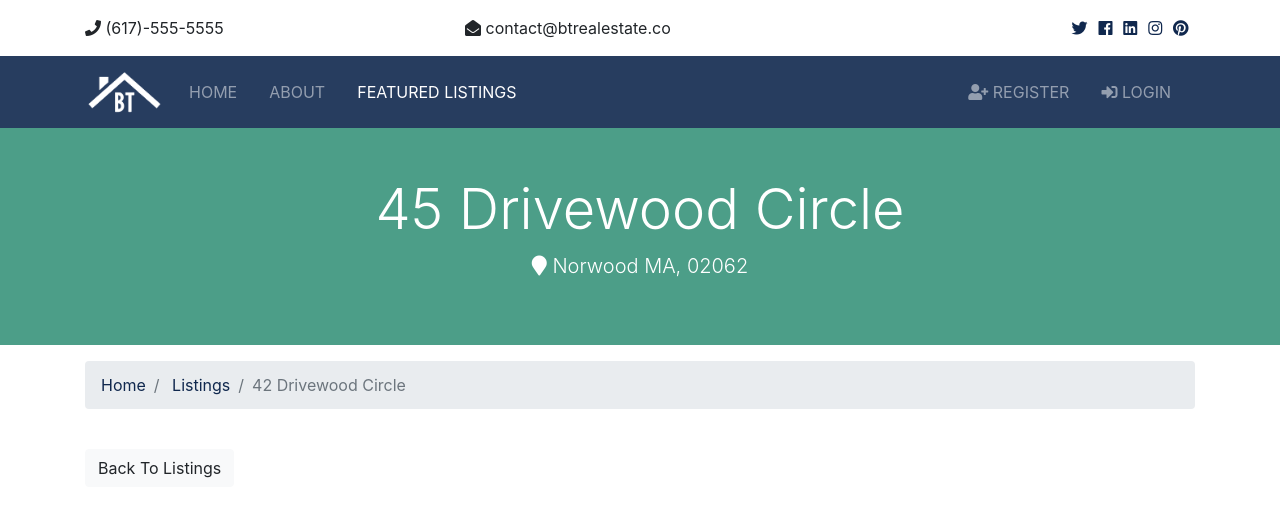
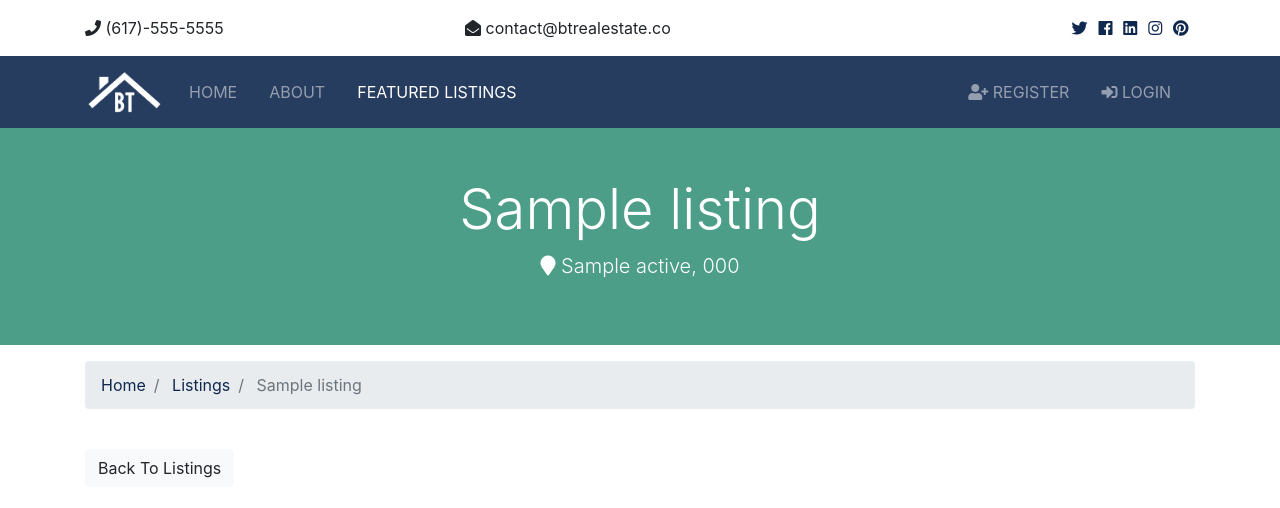
Before and after one commit to nhht77/Django-btre, a Django app: page /listing/1 in a window 1280 px wide. Shown: the top 508 px of the page. Run offline with Django 3.2, Linux system fonts and the light colour scheme; tables that the repository leaves empty hold one stand-in row (values such as "Sample post"); grey boxes marked "Sample" are stand-in pictures; some libraries are stand-ins or nearby versions.

Commit message:
Single listing page

```diff
--- a/listings/models.py
+++ b/listings/models.py
@@ -13,7 +13,7 @@ class Listing(models.Model):
     description  = models.TextField(blank=True)
     price        = models.IntegerField()
     bedrooms     = models.IntegerField()
-    bathrooms    = models.DecimalField(max_digits=2, decimal_places=1)
+    bathrooms    = models.IntegerField()
     garage       = models.IntegerField(default=0)
     sqft         = models.IntegerField()
     lot_size     = models.DecimalField(max_digits=5, decimal_places=1)
--- a/listings/views.py
+++ b/listings/views.py
@@ -1,4 +1,4 @@
-from django.shortcuts import render
+from django.shortcuts import render, get_object_or_404
 from django.core.paginator import Paginator, EmptyPage, PageNotAnInteger
 
 from .models import Listing
@@ -16,7 +16,11 @@ def index(request):
     return render(request, 'listings/listings.html', context)
 
 def listing(request, listing_id):
-    return render(request, 'listings/listing.html')
+
+    listing  = get_object_or_404(Listing, pk=listing_id)
+    context  = {'listing' : listing}
+
+    return render(request, 'listings/listing.html', context)
 
 def search(request):
     return render(request, 'listings/search.html')
--- a/templates/listings/listing.html
+++ b/templates/listings/listing.html
@@ -1,4 +1,5 @@
 {% extends "base.html" %}
+{% load humanize %}
 
 {% block content %}
 
@@ -6,9 +7,17 @@
     <div class="container">
       <div class="row text-center">
         <div class="col-md-12">
-          <h1 class="display-4">45 Drivewood Circle</h1>
+          <h1 class="display-4">
+            {% if listing %}
+              {{ listing.title }}
+            {% endif %}
+          </h1>
           <p class="lead">
-            <i class="fas fa-map-marker"></i> Norwood MA, 02062</p>
+            <i class="fas fa-map-marker"></i>
+            {% if listing %}
+              {{ listing.city }} {{ listing.state }}, {{ listing.zipcode }}
+            {% endif %}
+          </p>
         </div>
       </div>
     </div>
@@ -20,12 +29,16 @@
       <nav>
         <ol class="breadcrumb">
           <li class="breadcrumb-item">
-            <a href="index.html">Home</a>
+            <a href="{% url 'index' %}">Home</a>
           </li>
           <li class="breadcrumb-item">
-            <a href="listings.html">Listings</a>
+            <a href="{% url 'listings' %}">Listings</a>
           </li>
-          <li class="breadcrumb-item active">42 Drivewood Circle</li>
+          <li class="breadcrumb-item active">
+            {% if listing %}
+              {{ listing.title }}
+            {% endif %}
+          </li>
         </ol>
       </nav>
     </div>
@@ -34,43 +47,61 @@
   <!-- Listing -->
   <section id="listing" class="py-4">
     <div class="container">
-      <a href="listings.html" class="btn btn-light mb-4">Back To Listings</a>
+      <a href="{% url 'listings' %}" class="btn btn-light mb-4">Back To Listings</a>
       <div class="row">
         <div class="col-md-9">
           <!-- Home Main Image -->
-          <img src="assets/img/homes/home-1.jpg" alt="" class="img-main img-fluid mb-3">
+          <img src="{{ listing.photo_main.url }}" alt="" class="img-main img-fluid mb-3">
           <!-- Thumbnails -->
           <div class="row mb-5 thumbs">
+            {% if listing.photo_1 %}
             <div class="col-md-2">
-              <a href="assets/img/homes/home-inside-1.jpg" data-lightbox="home-images">
-                <img src="assets/img/homes/home-inside-1.jpg" alt="" class="img-fluid">
+                <a href="{{ listing.photo_1.url }}" data-lightbox="home-images">
+                  <img src="{{ listing.photo_1.url }}" alt="" class="img-fluid">
                 </a>
             </div>
+          {% endif %}
+
+          {% if listing.photo_2 %}
           <div class="col-md-2">
-              <a href="assets/img/homes/home-inside-2.jpg" data-lightbox="home-images">
-                <img src="assets/img/homes/home-inside-2.jpg" alt="" class="img-fluid">
+            <a href="{{ listing.photo_2.url }}" data-lightbox="home-images">
+              <img src="{{ listing.photo_2.url }}" alt="" class="img-fluid">
             </a>
           </div>
+          {% endif %}
+
+          {% if listing.photo_3 %}
             <div class="col-md-2">
-              <a href="assets/img/homes/home-inside-3.jpg" data-lightbox="home-images">
-                <img src="assets/img/homes/home-inside-3.jpg" alt="" class="img-fluid">
+              <a href="{{ listing.photo_3.url }}" data-lightbox="home-images">
+                <img src="{{ listing.photo_3.url }}" alt="" class="img-fluid">
               </a>
             </div>
+          {% endif %}
+
+          {% if listing.photo_4 %}
             <div class="col-md-2">
-              <a href="assets/img/homes/home-inside-4.jpg" data-lightbox="home-images">
-                <img src="assets/img/homes/home-inside-4.jpg" alt="" class="img-fluid">
+                <a href="{{ listing.photo_4.url }}" data-lightbox="home-images">
+                  <img src="{{ listing.photo_4.url }}" alt="" class="img-fluid">
                 </a>
             </div>
+          {% endif %}
+
+          {% if listing.photo_5 %}
           <div class="col-md-2">
-              <a href="assets/img/homes/home-inside-5.jpg" data-lightbox="home-images">
-                <img src="assets/img/homes/home-inside-5.jpg" alt="" class="img-fluid">
+            <a href="{{ listing.photo_5.url }}" data-lightbox="home-images">
+              <img src="{{ listing.photo_5.url }}" alt="" class="img-fluid">
             </a>
           </div>
+          {% endif %}
+
+          {% if listing.photo_6 %}
           <div class="col-md-2">
-              <a href="assets/img/homes/home-inside-6.jpg" data-lightbox="home-images">
-                <img src="assets/img/homes/home-inside-6.jpg" alt="" class="img-fluid">
+            <a href="{{ listing.photo_6.url }}" data-lightbox="home-images">
+              <img src="{{ listing.photo_6.url }}" alt="" class="img-fluid">
             </a>
           </div>
+          {% endif %}
+
           </div>
           <!-- Fields -->
           <div class="row mb-5 fields">
@@ -78,19 +109,19 @@
               <ul class="list-group list-group-flush">
                 <li class="list-group-item text-secondary">
                   <i class="fas fa-money-bill-alt"></i> Asking Price:
-                  <span class="float-right">$490,000</span>
+                  <span class="float-right">$ {{ listing.price | intcomma }}</span>
                 </li>
                 <li class="list-group-item text-secondary">
                   <i class="fas fa-bed"></i> Bedrooms:
-                  <span class="float-right">3</span>
+                  <span class="float-right">{{ listing.bedrooms }}</span>
                 </li>
                 <li class="list-group-item text-secondary">
                   <i class="fas fa-bath"></i> Bathrooms:
-                  <span class="float-right">2</span>
+                  <span class="float-right">{{ listing.bathrooms }}</span>
                 </li>
                 <li class="list-group-item text-secondary">
                   <i class="fas fa-car"></i> Garage:
-                  <span class="float-right">2
+                  <span class="float-right">{{ listing.garage }}
                   </span>
                 </li>
               </ul>
@@ -99,20 +130,20 @@
               <ul class="list-group list-group-flush">
                 <li class="list-group-item text-secondary">
                   <i class="fas fa-th-large"></i> Square Feet:
-                  <span class="float-right">3200</span>
+                  <span class="float-right">{{ listing.sqft | intcomma}}</span>
                 </li>
                 <li class="list-group-item text-secondary">
                   <i class="fas fa-square"></i> Lot Size:
-                  <span class="float-right">2.5 Acres
+                  <span class="float-right">{{ listing.bathrooms }}
                   </span>
                 </li>
                 <li class="list-group-item text-secondary">
                   <i class="fas fa-calendar"></i> Listing Date:
-                  <span class="float-right">8/30/2018</span>
+                  <span class="float-right">{{ listing.list_date | naturaltime  }}</span>
                 </li>
                 <li class="list-group-item text-secondary">
                   <i class="fas fa-bed"></i> Realtor:
-                  <span class="float-right">Kyle Brown
+                  <span class="float-right">{{ listing.realtor }}
                   </span>
                 </li>
 
@@ -124,18 +155,16 @@
           <!-- Description -->
           <div class="row mb-5">
             <div class="col-md-12">
-              Lorem ipsum dolor sit amet consectetur adipisicing elit. Mollitia recusandae esse reiciendis officia omnis non rerum dicta
-              cupiditate nostrum molestias deserunt aut minus inventore animi atque, consequuntur ad fugit. Possimus culpa
-              blanditiis repellendus ipsa similique ullam, natus error dolor harum.
+                {{ listing.description }}
             </div>
           </div>
         </div>
         <div class="col-md-3">
           <div class="card mb-3">
-            <img class="card-img-top" src="assets/img/realtors/kyle.jpg" alt="Seller of the month">
+            <img class="card-img-top" src="{{listing.realtor.photo.url}}" alt="Seller of the month">
             <div class="card-body">
               <h5 class="card-title">Property Realtor</h5>
-              <h6 class="text-secondary">Kyle Brown</h6>
+              <h6 class="text-secondary">{{ listing.realtor }}</h6>
             </div>
           </div>
           <button class="btn-primary btn-block btn-lg" data-toggle="modal" data-target="#inquiryModal">Make An Inquiry</button>
@@ -158,7 +187,7 @@
           <form>
             <div class="form-group">
               <label for="property_name" class="col-form-label">Property:</label>
-              <input type="text" name="listing" class="form-control" value="45 Drivewood Cirlce" disabled>
+              <input type="text" name="listing" class="form-control" value="{{ listing.title }}" disabled>
             </div>
             <div class="form-group">
               <label for="name" class="col-form-label">Name:</label>
--- a/templates/listings/listings.html
+++ b/templates/listings/listings.html
@@ -62,7 +62,7 @@
                     <div class="col-6">
                       <i class="fas fa-bed"></i> Bedrooms: {{ listing.bedrooms }}</div>
                     <div class="col-6">
-                      <i class="fas fa-bath"></i> Bathrooms: {{ listing.bathrooms }}</div>
+                      <i class="fas fa-bath"></i> Bathrooms: {{ listing.lot_size }}</div>
                   </div>
                   <hr>
                   <div class="row py-2 text-secondary">
--- a/templates/pages/about.html
+++ b/templates/pages/about.html
@@ -71,7 +71,7 @@
     <h2 class="display-4">We Work For You</h2>
     <h4>Lorem ipsum dolor sit amet consectetur adipisicing elit. Autem velit aperiam, unde aliquid at similique!</h4>
     <hr>
-    <a href="listings.html" class="btn btn-secondary text-white btn-lg">View Our Featured Listings</a>
+    <a href="{% url 'listings'%}" class="btn btn-secondary text-white btn-lg">View Our Featured Listings</a>
   </section>
 
   <!-- Team -->
```
Also changed, not shown: listings/migrations/0003_auto_20190817_0010.py (added). Lines whose indentation alone changed are shown as unchanged.
